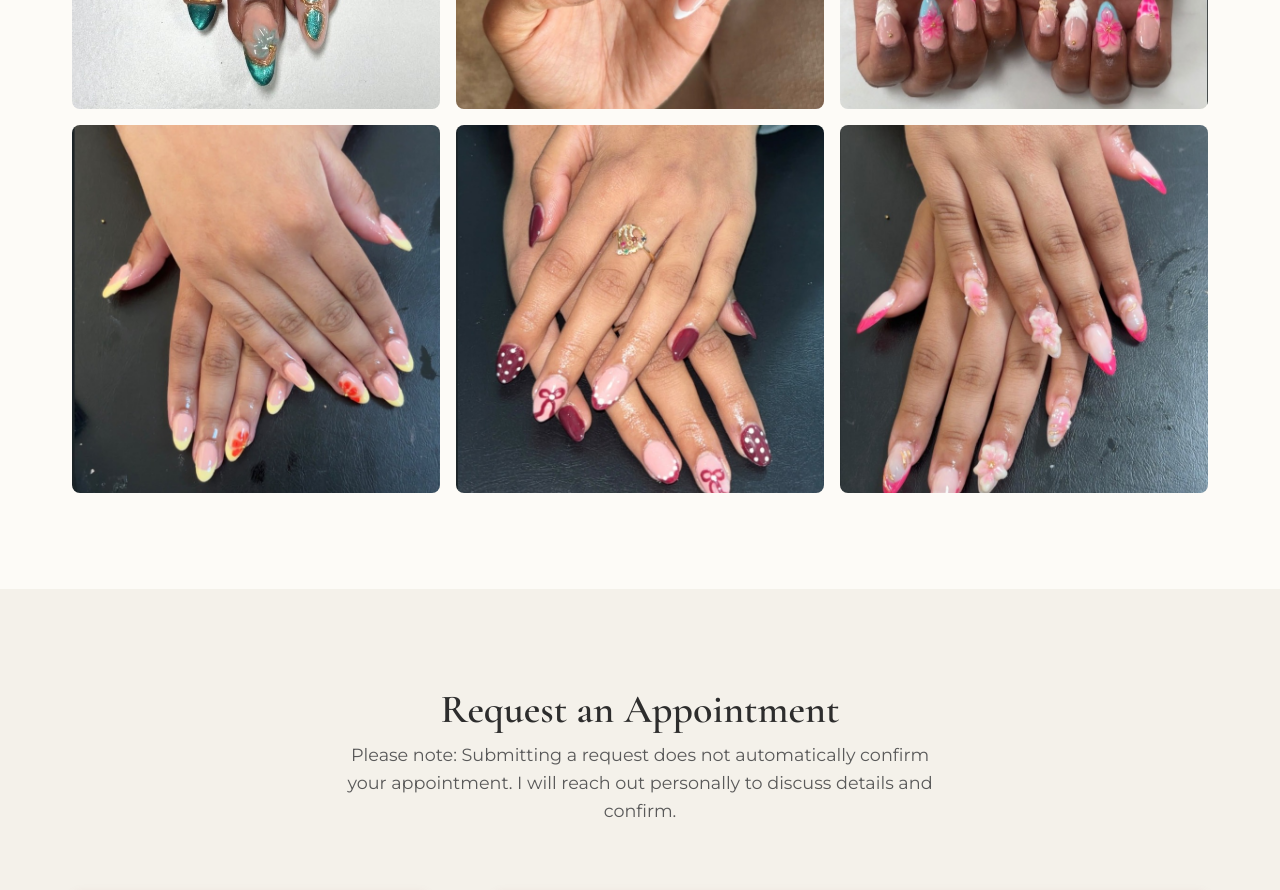
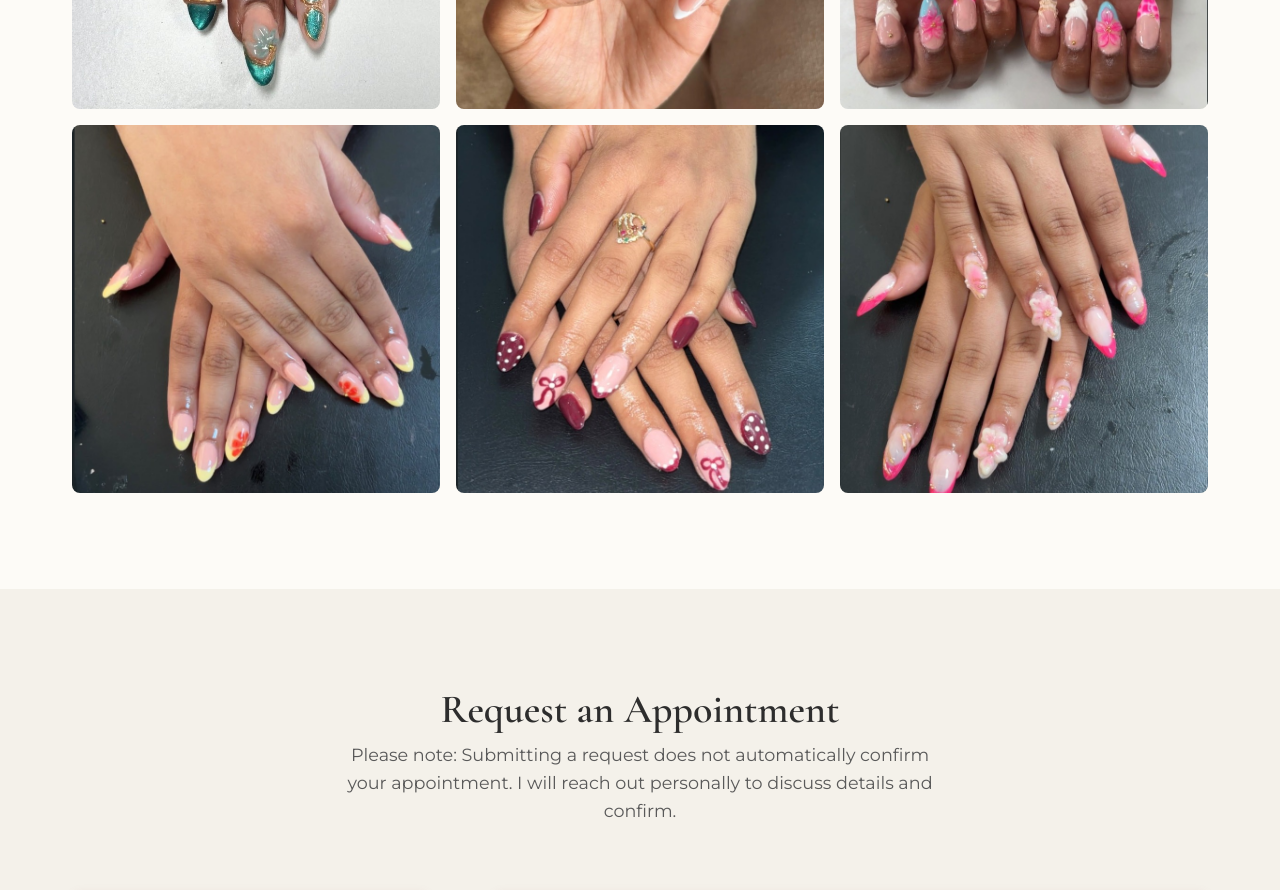
Before and after one commit to SAkula-12/Nails-by-Anvi, a website: page index.html in a window 1280 px wide. Shown: the part 2980-3870 px from the top of the page. Drawn offline with nearby package versions, Linux system fonts and the light colour scheme.

Commit message:
Adjust framing for portfolio images 5 and 6 further

```diff
--- a/index.html
+++ b/index.html
@@ -174,7 +174,7 @@
                     <!-- Gallery Item 5 -->
                     <div class="gallery-item">
                         <img src="images/portfolio_5.jpg"
-                            alt="Burgundy nail art with polka dots and bows" loading="lazy" style="object-position: 50% 60%;">
+                            alt="Burgundy nail art with polka dots and bows" loading="lazy" style="object-position: 50% 70%;">
                         <div class="gallery-overlay">
                             <span>Detailed Art</span>
                         </div>
@@ -182,7 +182,7 @@
                     <!-- Gallery Item 6 -->
                     <div class="gallery-item">
                         <img src="images/portfolio_6.jpg"
-                            alt="Pink french tips with 3D floral nail art" loading="lazy" style="object-position: 50% 65%;">
+                            alt="Pink french tips with 3D floral nail art" loading="lazy" style="object-position: 50% 80%;">
                         <div class="gallery-overlay">
                             <span>3D Art / French</span>
                         </div>
```
